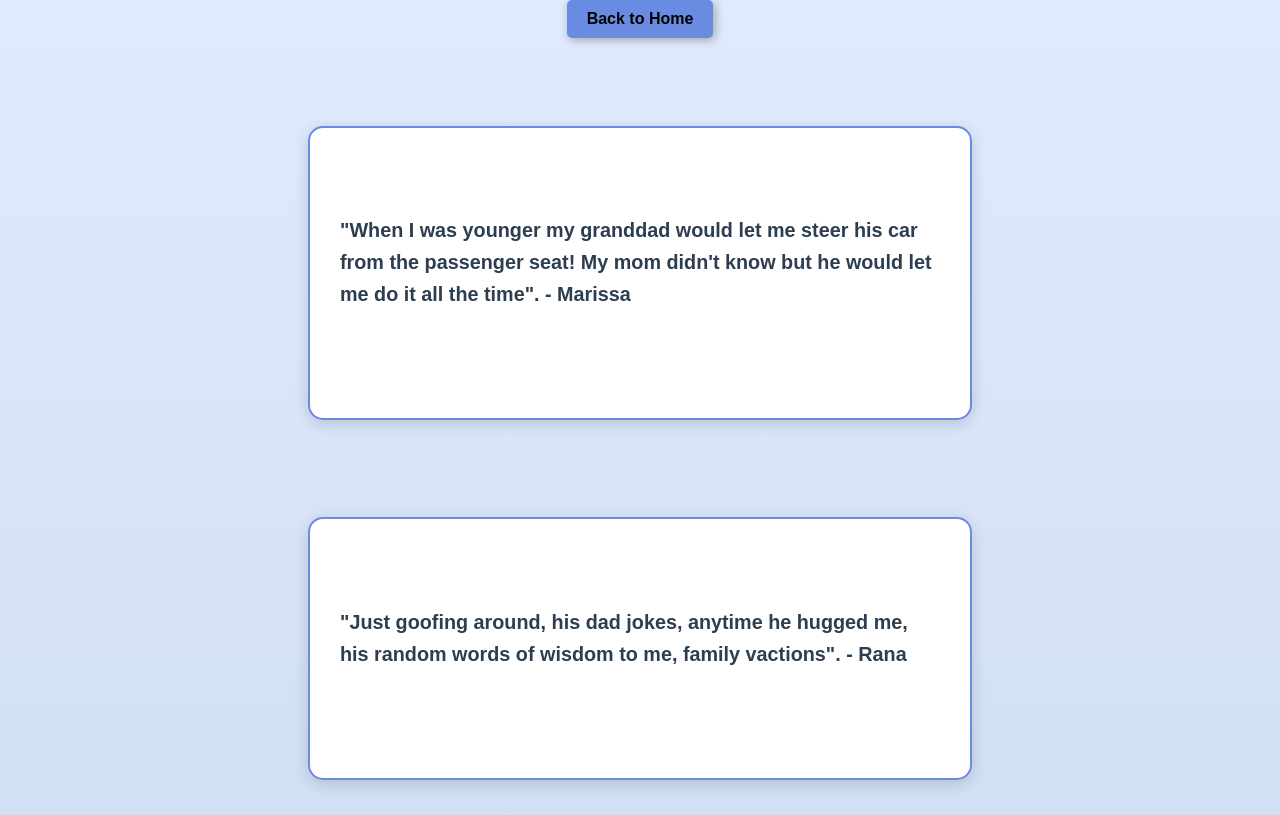
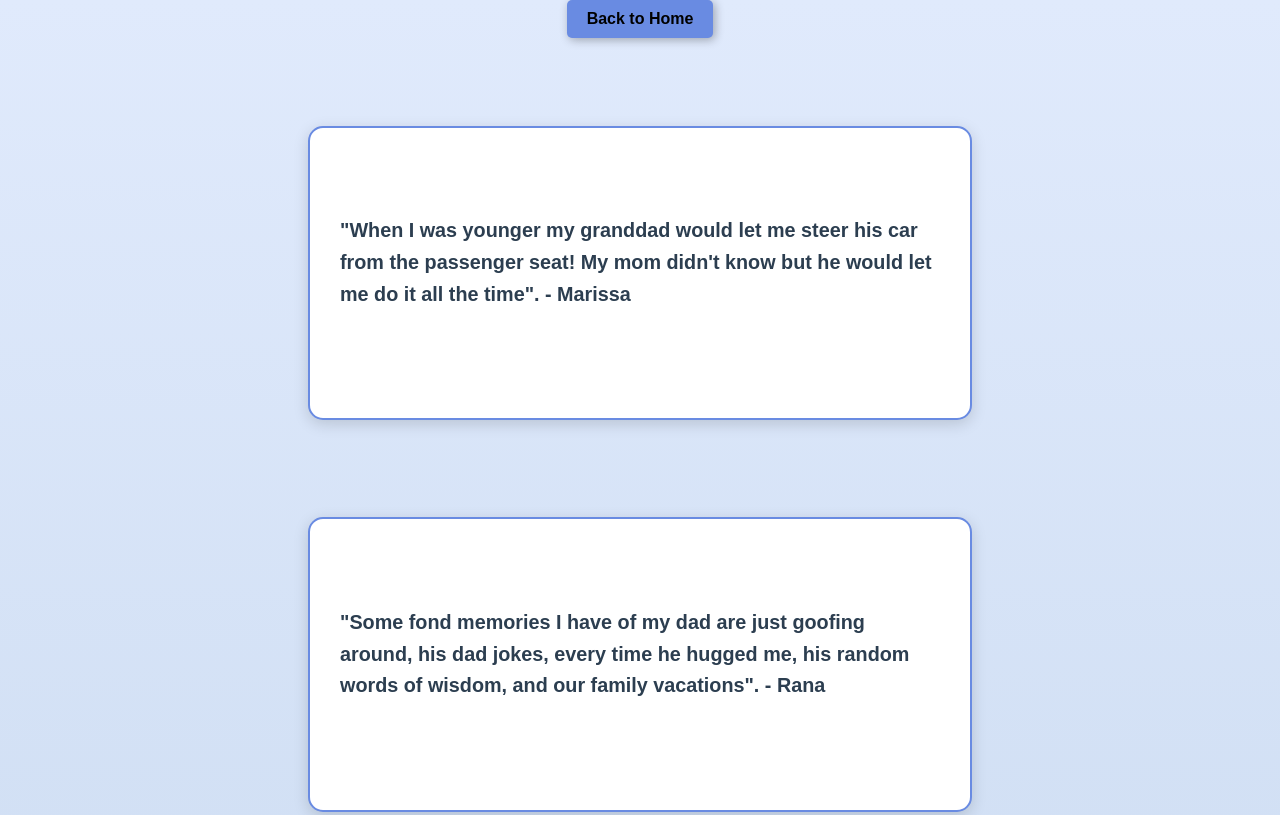
Before and after one commit to KyleCSharp/RichardRigler, a plain HTML site: page Public/about.html in a window 1280 px wide. Shown: the top 815 px of the page. Drawn offline with Linux system fonts and the light colour scheme.

Commit message:
fix typo

```diff
--- a/Public/about.html
+++ b/Public/about.html
@@ -14,7 +14,7 @@
                 <p>"When I was younger my granddad would let me steer his car from the passenger seat! My mom didn't know but he would let me do it all the time". - Marissa</p>
             </div>
             <div class="card" class="center-box">
-                <p>"Just goofing around, his dad jokes, anytime he hugged me, his random words of wisdom to me, family vactions". - Rana</p>
+                <p>"Some fond memories I have of my dad are just goofing around, his dad jokes, every time he hugged me, his random words of wisdom, and our family vacations". - Rana</p>
             </div>
                 <p></p>
 
```
